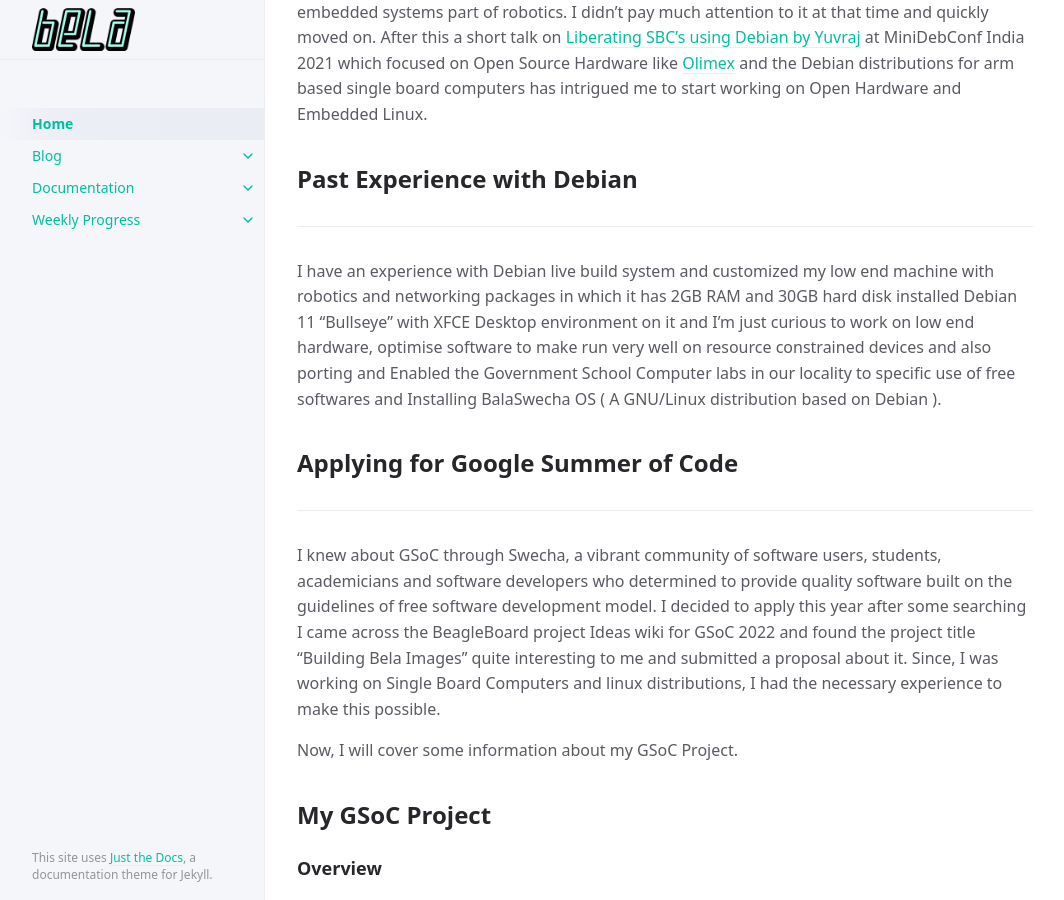
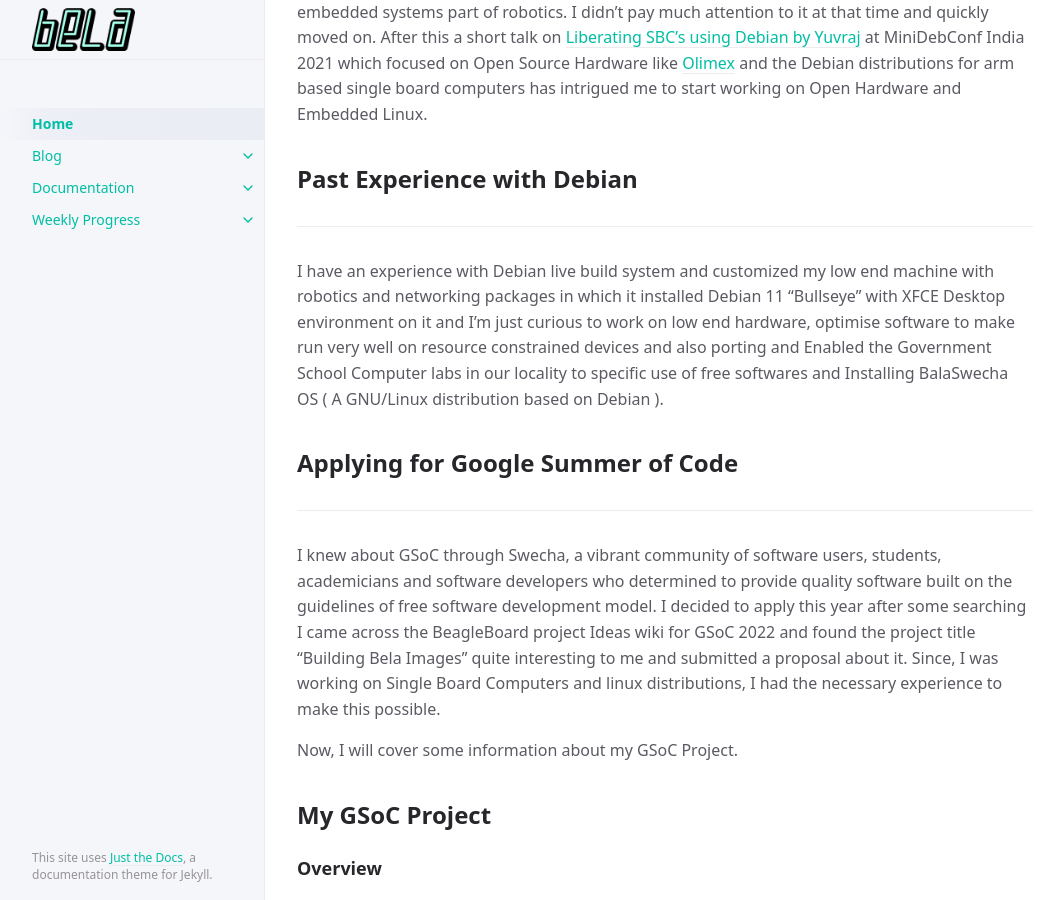
Before and after one commit to krvprashanth/gsoc2022, a Jekyll site: the page built from index.md, in a window 1280 px wide and 900 px high, scrolled down 1397 px. Shown: the whole window, without its empty margins (107-1171 px from the left). Built offline with Jekyll 4.4.1, drawn with Linux system fonts in a browser that asks for light colours.

Commit message:
modified index

```diff
--- a/index.md
+++ b/index.md
@@ -24,7 +24,7 @@ I was Introduced to the world of GNU/Linux in 2019 when I was started learning R
 I got to know about Open Hardware and Embedded Linux while learning electronics and embedded systems part of robotics. I didn't pay much attention to it at that time and quickly moved on. After this a short talk on [Liberating SBC's using Debian by Yuvraj](https://youtu.be/3Y_hqQZEkvY) at MiniDebConf India 2021 which focused on Open Source Hardware like [Olimex](https://www.olimex.com/) and the Debian distributions for arm based single board computers has intrigued me to start working on Open Hardware and Embedded Linux.
 ## **Past Experience with Debian**
 ---
-I have an experience with Debian live build system and customized my low end machine with robotics and networking packages in which it has 2GB RAM and 30GB hard disk installed Debian 11 "Bullseye" with XFCE Desktop environment on it and I'm just curious to work on low end hardware, optimise software to make run very well on resource constrained devices and also porting and Enabled the Government School Computer labs in our locality to specific use of free softwares and Installing BalaSwecha OS ( A GNU/Linux distribution based on Debian ).
+I have an experience with Debian live build system and customized my low end machine with robotics and networking packages in which it installed Debian 11 "Bullseye" with XFCE Desktop environment on it and I'm just curious to work on low end hardware, optimise software to make run very well on resource constrained devices and also porting and Enabled the Government School Computer labs in our locality to specific use of free softwares and Installing BalaSwecha OS ( A GNU/Linux distribution based on Debian ).
 ## **Applying for Google Summer of Code**
 ---
 I knew about GSoC through Swecha, a vibrant community of software users, students, academicians and software developers who determined to provide quality software built on the guidelines of free software development model. I decided to apply this year after some searching I came across the BeagleBoard project Ideas wiki for GSoC 2022 and found the project title "Building Bela Images" quite interesting to me and submitted a proposal about it. Since, I was working on Single Board Computers and linux distributions, I had the necessary experience to make this possible.
```
